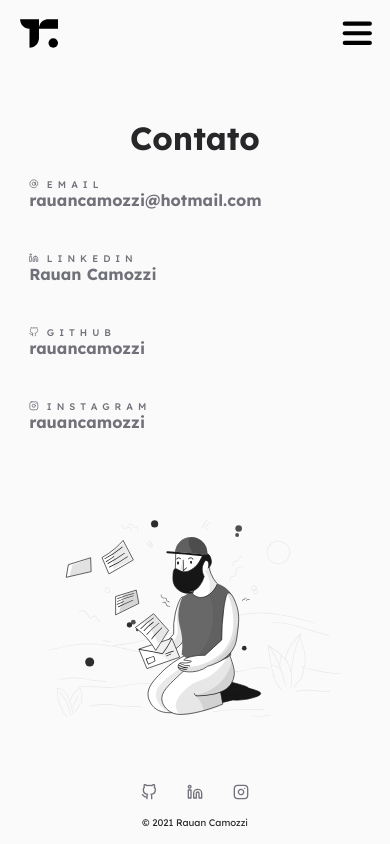
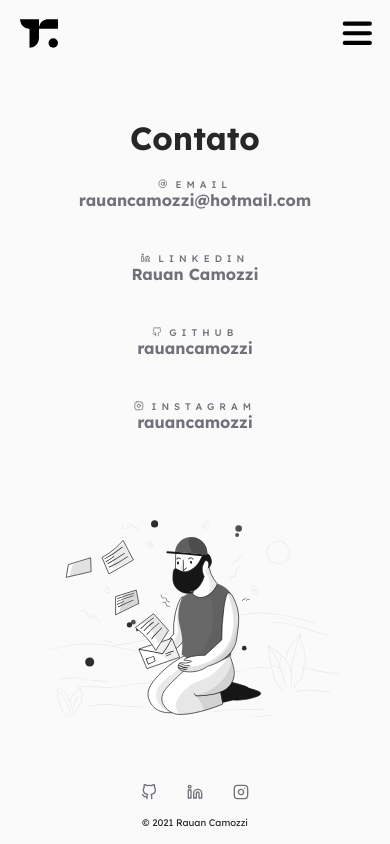
Before and after one commit to rauancamozzi/site, a React (Vite) app: page /contato in a window 390 px wide. Built offline with nearby package versions, Linux system fonts and the light colour scheme.

Commit message:
:lipstick: alteração na responsividade de contato

```diff
--- a/src/styles/pages/Contact/styles.js
+++ b/src/styles/pages/Contact/styles.js
@@ -105,7 +105,24 @@
 export const ContactCardHeader = styled.div`
     display: flex;
     align-items: flex-start;
-    justify-content: space-between;
+
+    @media only screen and (min-width: 769px) and (max-width: 1024px) {
+        font-size: 0.8rem;
+        align-items: center;
+        justify-content: center;
+    }
+
+    @media only screen and (min-width: 481px) and (max-width: 768px) {
+        font-size: 0.8rem;
+        align-items: center;
+        justify-content: center;
+    }
+
+    @media only screen and (min-width: 320px) and (max-width: 480px) {
+        font-size: 0.6rem;
+        align-items: center;
+        justify-content: center;
+    }
 `;
 
 export const ContactCardTitle = styled.div`
@@ -132,16 +149,20 @@
 export const ContactCardLink = styled.div`
     font: 700 2rem Lexend, sans-serif;
 
+
     @media only screen and (min-width: 769px) and (max-width: 1024px) {
         font-size: 1.8rem;
+        text-align: center;
     }
 
     @media only screen and (min-width: 481px) and (max-width: 768px) {
         font-size: 1.4rem;
+        text-align: center;
     }
 
     @media only screen and (min-width: 320px) and (max-width: 480px) {
         font-size: 1rem;
+        text-align: center;
     }
 `;
 
```
